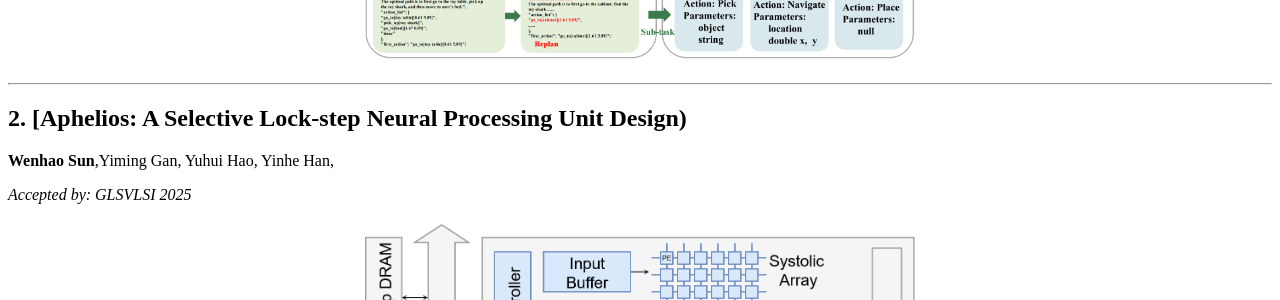
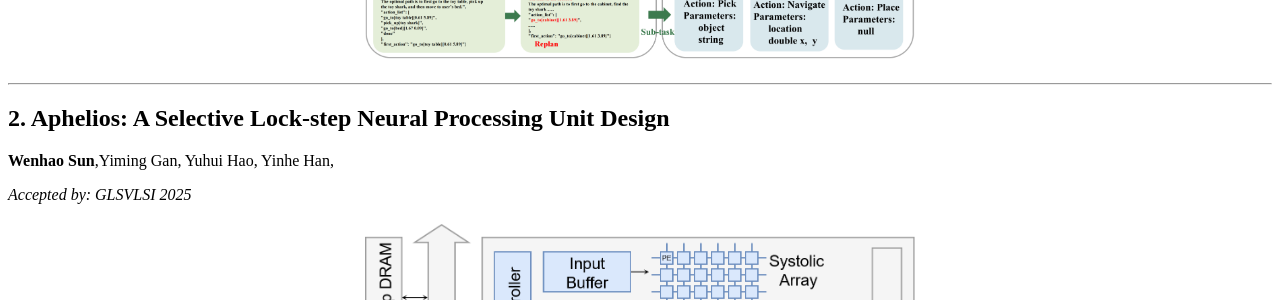
Before and after one commit to sun123-cmd/sun123-cmd.github.io, a Jekyll site: the page built from _pages/includes/pub.md, in a window 1280 px wide. Shown: the part 822-1122 px from the top of the page. Built offline with Jekyll 4.4.1, drawn with Linux system fonts in a browser that asks for light colours; our own code applies the rules of GitHub Pages for plain Markdown files.

Commit message:
Update pub.md

```diff
--- a/_pages/includes/pub.md
+++ b/_pages/includes/pub.md
@@ -12,7 +12,7 @@
 </figure>
 
 ---
-## 2. [Aphelios: A Selective Lock-step Neural Processing Unit Design)
+## 2. Aphelios: A Selective Lock-step Neural Processing Unit Design
 
  **Wenhao Sun**,Yiming Gan, Yuhui Hao, Yinhe Han,
 
```
